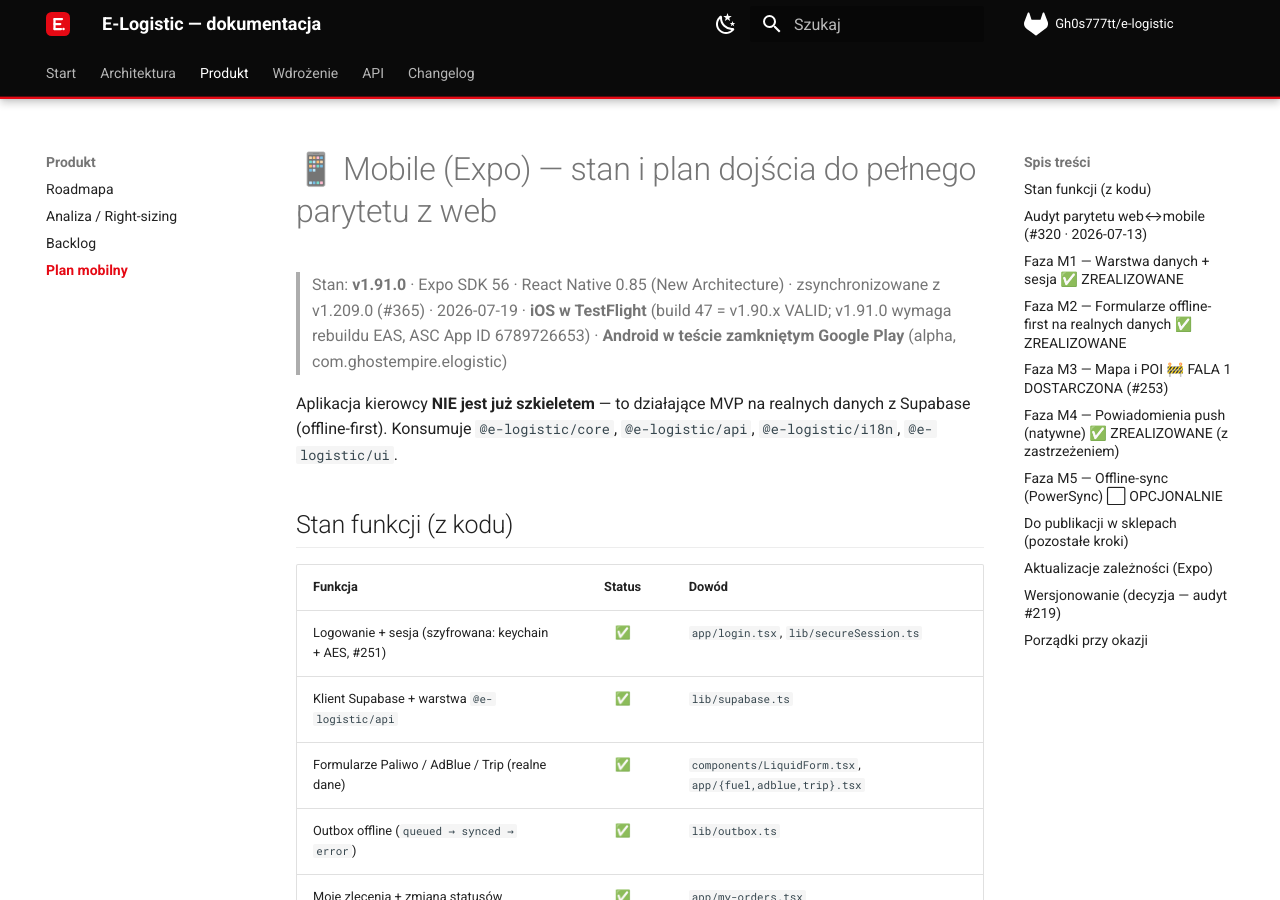
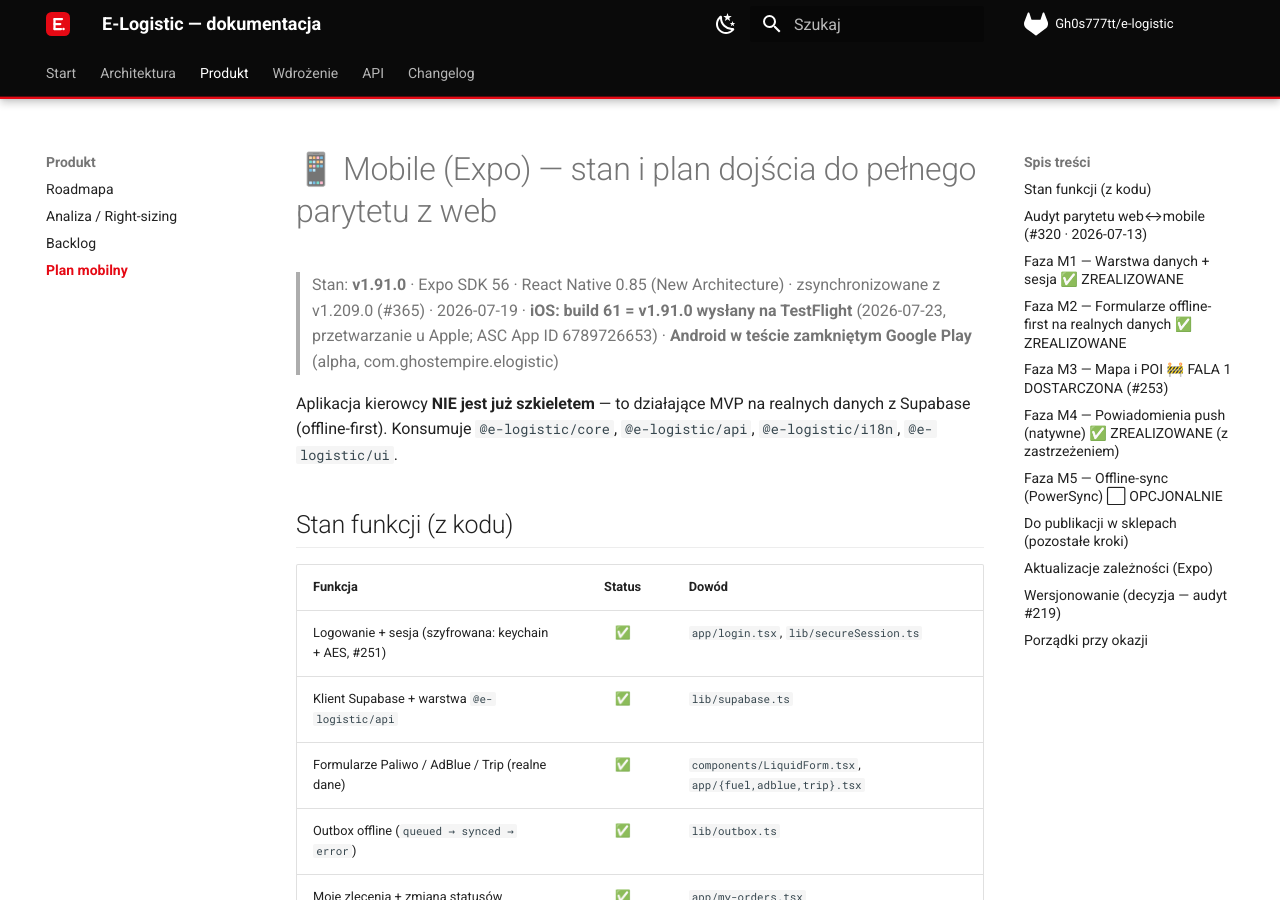
Before and after one commit to Gh0s777tt/E-Map, an MkDocs documentation site: the page built from docs/MOBILE-PLAN.md, in a window 1280 px wide and 900 px high. Built offline with MkDocs 1.6.1 and Material for MkDocs 9.7.7, drawn with Linux system fonts in a browser that asks for light colours; comment, search, counter and statistics services are not loaded.

Commit message:
docs(mobile): build 61 = v1.91.0 wyslany na TestFlight (#365)
Aktualizacja stanu po realnym buildzie+submit EAS:
- iOS build 61 (v1.91.0) wyslany na TestFlight 2026-07-23 (przetwarzanie u Apple)
- poprzedni wpis ("v1.91.0 wymaga rebuildu") byl juz nieaktualny

Co-Authored-By: Claude Opus 4.8 <noreply@anthropic.com>

```diff
--- a/docs/MOBILE-PLAN.md
+++ b/docs/MOBILE-PLAN.md
@@ -1,6 +1,6 @@
 # 📱 Mobile (Expo) — stan i plan dojścia do pełnego parytetu z web
 
-> Stan: **v1.91.0** · Expo SDK 56 · React Native 0.85 (New Architecture) · zsynchronizowane z v1.209.0 (#365) · 2026-07-19 · **iOS w TestFlight** (build 47 = v1.90.x VALID; v1.91.0 wymaga rebuildu EAS, ASC App ID 6789726653) · **Android w teście zamkniętym Google Play** (alpha, com.ghostempire.elogistic)
+> Stan: **v1.91.0** · Expo SDK 56 · React Native 0.85 (New Architecture) · zsynchronizowane z v1.209.0 (#365) · 2026-07-19 · **iOS: build 61 = v1.91.0 wysłany na TestFlight** (2026-07-23, przetwarzanie u Apple; ASC App ID 6789726653) · **Android w teście zamkniętym Google Play** (alpha, com.ghostempire.elogistic)
 
 Aplikacja kierowcy **NIE jest już szkieletem** — to działające MVP na realnych danych z Supabase
 (offline-first). Konsumuje `@e-logistic/core`, `@e-logistic/api`, `@e-logistic/i18n`, `@e-logistic/ui`.
```
